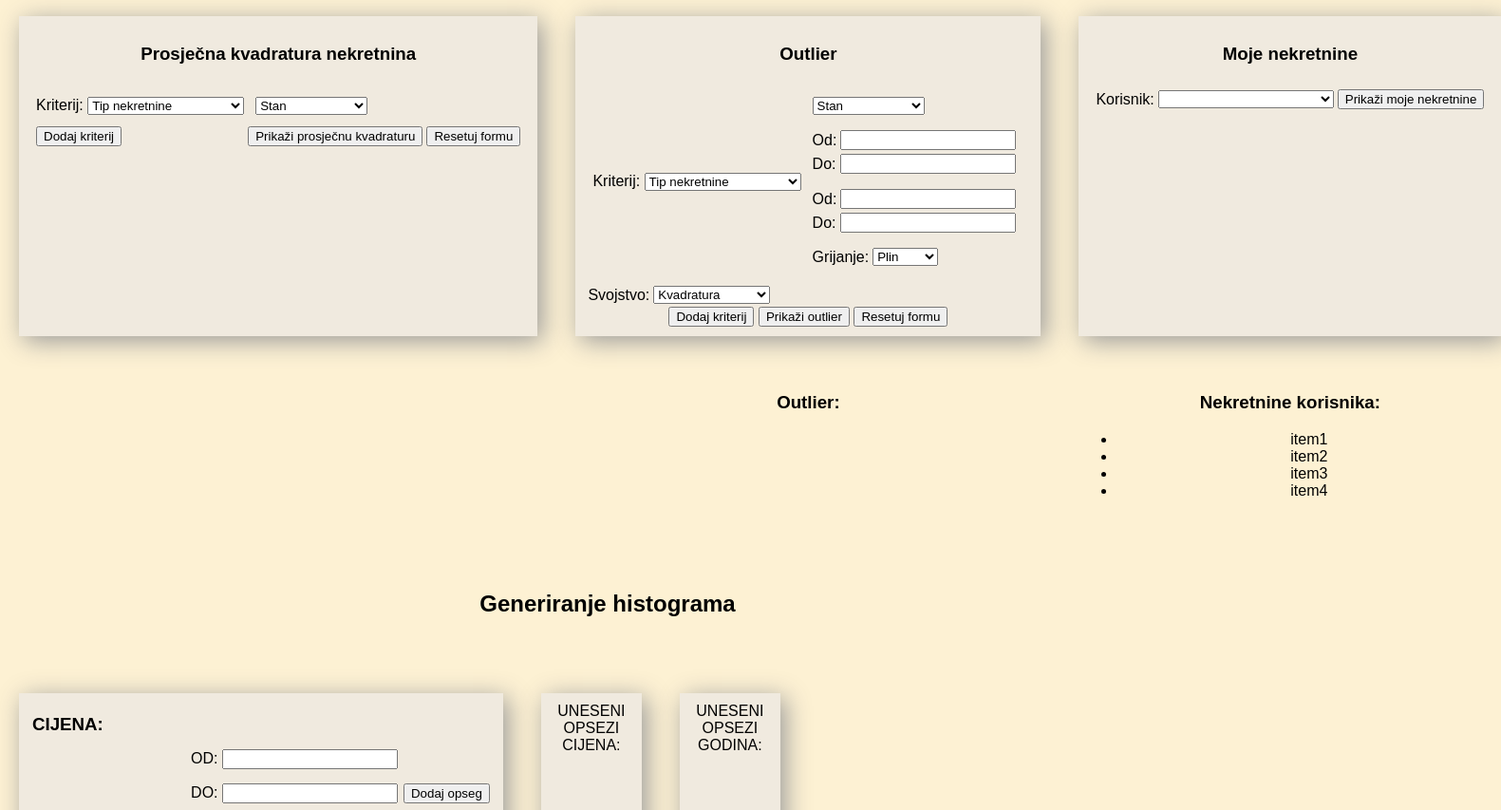
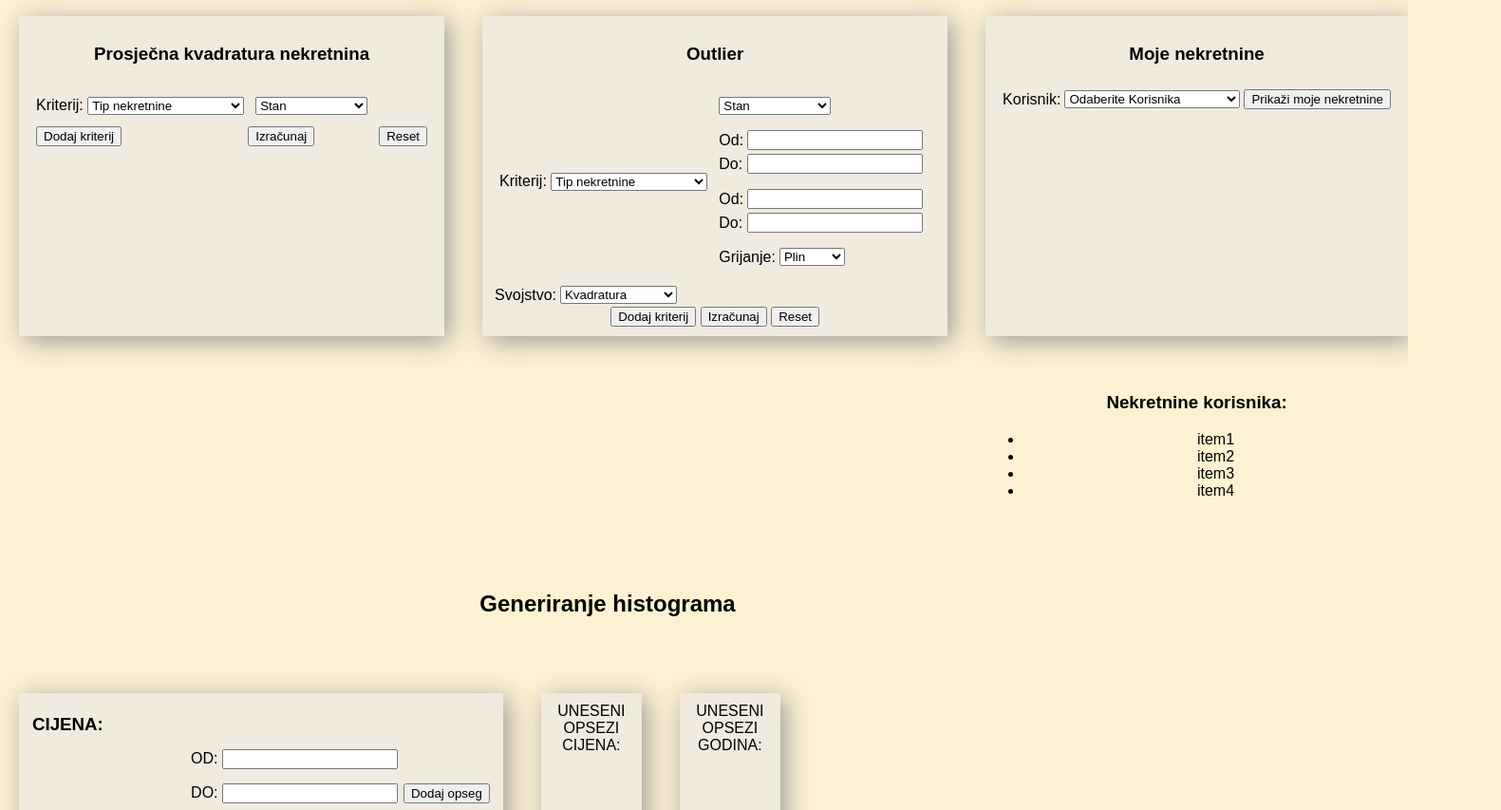
Before and after one commit to imuslic1/Nekretnine, a plain HTML site: page HTML/statistika.html in a window 1280 px wide. Shown: the part 247-1100 px from the top of the page at 95% size, 1581 px wide, since content can reach past the window. Drawn offline with nearby package versions, Linux system fonts and the light colour scheme.

Commit message:
Added relevant id's to layout + finished clearing functionlity

```diff
--- a/CSS/statistika.css
+++ b/CSS/statistika.css
@@ -155,6 +155,7 @@ iframe {
     text-align: left;
     padding: 5px;
 }
+
 #tabela-outlier table, #tabela-outlier {
     text-align: left;
     padding: 5px;
--- a/HTML/statistika.html
+++ b/HTML/statistika.html
@@ -30,7 +30,7 @@
                             <table id="tip-nekretnine-dropdown-prosjek">
                                 <tr>
                                     <td>
-                                        <select>
+                                        <select id="tip-nekretnine-dropdown-prosjek-select">
                                             <option value="stan">Stan</option>
                                             <option value="kuca">Kuća</option>
                                             <option value="poslovni-prostor">Poslovni prostor</option>
@@ -115,10 +115,10 @@
                             <button type="button" id="dodaj-kriterij-prosjek">Dodaj kriterij</button>
                         </td>
                         <td>
-                            <button type="button" id="izracunaj-prosjek">Prikaži prosječnu kvadraturu</button>
+                            <button type="button" id="izracunaj-prosjek">Izračunaj</button>
                         </td>
                         <td>
-                            <button type="button" id="reset-prosjek">Resetuj formu</button>
+                            <button type="button" id="reset-prosjek">Reset</button>
                         </td>
                     </tr>
                 </table>
@@ -226,10 +226,10 @@
                             <button type="button" id="dodaj-kriterij-outlier">Dodaj kriterij</button>
                         </td>
                         <td>
-                            <button type="button" id="prikazi-outlier">Prikaži outlier</button>
+                            <button type="button" id="prikazi-outlier">Izračunaj</button>
                         </td>
                         <td>
-                            <button type="button" id="reset-outlier">Resetuj formu</button>
+                            <button type="button" id="reset-outlier">Reset</button>
                         </td>
                     </tr>
                 </table>
@@ -254,7 +254,7 @@
 
             <h3 id="prosjecna-kvadratura-data">Prosječna kvadratura: </h3>
             <h3 id="outlier-data">Outlier: </h3>
-            <div id="outlier-data">
+            <div id="moje-nekretnine-data">
                 <h3>Nekretnine korisnika: </h3>
                 <ul id="moje-nekretnine-lista">
                     <li>item1</li>
@@ -300,12 +300,12 @@
                         <tr>
                             <td></td>
                             <td>DO: <input type="number" id="godina-do"></td>
-                            <td><button type="button" id="godina-dodaj-opseg">Dodaj opseg</td>
+                            <td><button type="button" id="godina-dodaj-opseg">Dodaj opseg</button></td>
                         </tr>
 
                         <tr>
-                            <td><button type="button" id="reset">Resetuj formu</td>
-                            <td><button type="button" id="prikazi-histo">Prikaži graf/grafove</td>
+                            <td><button type="button" id="reset">Resetuj formu</button></td>
+                            <td><button type="button" id="prikazi-histo">Prikaži graf/grafove</button></td>
                         </tr>
 
 
--- a/Scripts/StatistikaNekretnina.js
+++ b/Scripts/StatistikaNekretnina.js
@@ -29,6 +29,9 @@ function StatistikaNekretnina() {
     }
 
     let outlier = function(kriterij, nazivSvojstva) {
+        if(nazivSvojstva !== 'kvadratura' && nazivSvojstva !== 'cijena' && nazivSvojstva !== 'godina_izgradnje')
+            return null;
+
         let listaNekretninaPoKriteriju = spisakNekretnina.filtrirajNekretnine(kriterij);
         let prosjek = prosjecnaVrijednostSvojstva(nazivSvojstva);
         let indexMaxOdstupanja = 0;
@@ -50,7 +53,7 @@ function StatistikaNekretnina() {
             nekretnina => nekretnina.upiti.some(upit => upit.korisnik_id === korisnik));
 
         listaNekretninaSaUpitomOdKorisnika.sort((a, b) => {
-            return a.upiti.length > b.upiti.length;
+            return a.upiti.length < b.upiti.length;
         });
 
 
--- a/Scripts/statistika.js
+++ b/Scripts/statistika.js
@@ -223,6 +223,27 @@ const listaKorisnika = [{
     username: "username2",
 }]
 
+var kriterijKvadratura = {
+    tip_nekretnine: undefined,
+    min_kvadratura: undefined,
+    max_kvadratura: undefined,
+    min_cijena: undefined,
+    max_cijena: undefined,
+    tip_grijanja: undefined,
+    lokacija: undefined,
+    godina_izgradnje: undefined,
+};
+var kriterijOutlier = {
+    tip_nekretnine: undefined,
+    min_kvadratura: undefined,
+    max_kvadratura: undefined,
+    min_cijena: undefined,
+    max_cijena: undefined,
+    tip_grijanja: undefined,
+    lokacija: undefined,
+    godina_izgradnje: undefined,
+};
+
 // Histogrami
 const dodajCijenuButton = document.getElementById('cijena-dodaj-opseg');
 const dodajGodinuButton = document.getElementById("godina-dodaj-opseg");
@@ -251,12 +272,12 @@ const prikaziMojeNekretnineButton = document.getElementById("prikazi-moje-nekret
     prikaziHistogrameButton.addEventListener("click", showHisto);
 
     // Prosjecna kvadratura
-    //dodajKriterijProsjekButton.addEventListener("click", dodajKriterij("kvadratura"));
+    dodajKriterijProsjekButton.addEventListener("click", dodajKriterijKvadratura);
     resetProsjecnaKvadraturaButton.addEventListener("click", clearKvadraturaFields);
     izracunajProsjecnuKvadraturuButton.addEventListener("click", izracunajProsjecnuKvadraturu);
 
     // Outlier
-    //dodajKriterijOutlierButton.addEventListener("click", dodajKriterij("outlier"));
+    dodajKriterijOutlierButton.addEventListener("click", dodajKriterijOutlier);
     izracunajOutlierButton.addEventListener("click", izracunajOutlier);
     resetOutlierButton.addEventListener("click", clearOutlierFields);
 
@@ -268,25 +289,40 @@ document.addEventListener("DOMContentLoaded", () => {
     statistikaNekretnina.init(listaNekretnina, listaKorisnika);
 });
 
-const kriterijKvadratura = {};
-const kriterijOutlier = {};
-
 const histogramCijeneData = [];
 const histogramGodineData = [];
 
+// Clearanje svih polja
 clearHistogramFields();
 clearKvadraturaFields();
+clearOutlierFields();
 
 function clearKvadraturaFields() {
     document.getElementById("prosjecna-kvadratura-data").innerText = '';
-
-    //kriterijKvadratura = {};
-
+    kriterijKvadratura = {
+        tip_nekretnine: undefined,
+        min_kvadratura: undefined,
+        max_kvadratura: undefined,
+        min_cijena: undefined,
+        max_cijena: undefined,
+        tip_grijanja: undefined,
+        lokacija: undefined,
+        godina_izgradnje: undefined,
+    };
 }
 
 function clearOutlierFields() {
-   //TODO: Implementirati funkciju kad bude gotov layout
-    //kriterijOutlier = {};
+    document.getElementById("outlier-data").innerText = '';
+    kriterijOutlier = {
+        tip_nekretnine: undefined,
+        min_kvadratura: undefined,
+        max_kvadratura: undefined,
+        min_cijena: undefined,
+        max_cijena: undefined,
+        tip_grijanja: undefined,
+        lokacija: undefined,
+        godina_izgradnje: undefined,
+    };
 }
 
 document.getElementById('kriterij-prosjek').addEventListener('change', function () {
@@ -418,19 +454,7 @@ function dodajGodinu() {
 }
 
 function fillNekretnineByKorisnik() {
-    let selectedKorisnik = document.getElementById("izbor-korisnika").value;
-    let korisnik = parseInt(selectedKorisnik.split("-")[1]);
-    const nekretnine = statistikaNekretnina.mojeNekretnine(korisnik);
-    const list = document.getElementById("moje-nekretnine-list");
-    list.innerHTML = "";
-    nekretnine.forEach(nekretnina => {
-        const listItem = document.createElement("li");
-        listItem.textContent = nekretnina.naziv;
-        list.appendChild(listItem);
-    });
-}
-
-function popuniDropdownKorisnik(idDropdown) {
+    let idDropdown = "korisnici-dropdown";
     const dropdown = document.getElementById(idDropdown);
 
     if (!dropdown) {
@@ -440,33 +464,28 @@ function popuniDropdownKorisnik(idDropdown) {
 
     const praznaOpcija = document.createElement("option");
     praznaOpcija.value = "";
-    praznaOpcija.textContent = "";
+    praznaOpcija.textContent = "Odaberite Korisnika";
     dropdown.appendChild(praznaOpcija);
 
     listaKorisnika.forEach(korisnik => {
         const opcija = document.createElement("option");
-        opcija.value = korisnik.id;
+        opcija.value = JSON.stringify(korisnik);
         opcija.textContent = `${korisnik.ime} ${korisnik.prezime} (${korisnik.username})`;
         dropdown.appendChild(opcija);
     });
 }
 
 document.addEventListener("DOMContentLoaded", () => {
-    popuniDropdownKorisnik("korisnici-dropdown");
+    fillNekretnineByKorisnik("korisnici-dropdown");
 });
- /*
-function dodajKriterij(kvadraturaIliOutlier) {
-    if(kvadraturaIliOutlier === "kvadratura") {
-        //let selectedKriterij = document.getElementById("izbor-kriterija").value; //podesi id na tacan layouta
-        //let selectedValue = document.getElementById("kriterij-vrijednost").value;
-        kriterijKvadratura[selectedKriterij] = selectedValue;
-    }
-    else {
-        let selectedKriterij = document.getElementById("izbor-kriterija-outlier").value; //podesi id na tacan iz
-        let selectedValue = document.getElementById("kriterij-vrijednost-outlier").value;
-        kriterijOutlier[selectedKriterij] = selectedValue;
-    }
-}*/
+
+function dodajKriterijKvadratura(kvadraturaIliOutlier) {
+
+}
+
+function dodajKriterijOutlier(kvadraturaIliOutlier) {
+
+}
 
 function izracunajProsjecnuKvadraturu() {
     let kriterij = dodajKriterij("kvadratura");
```
